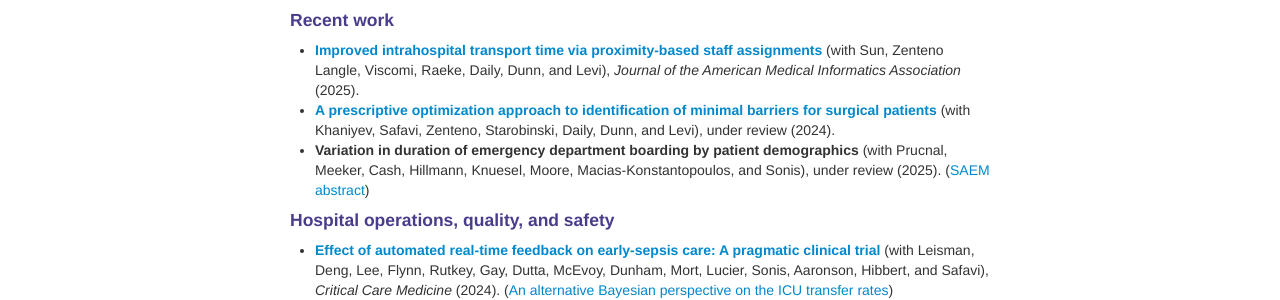
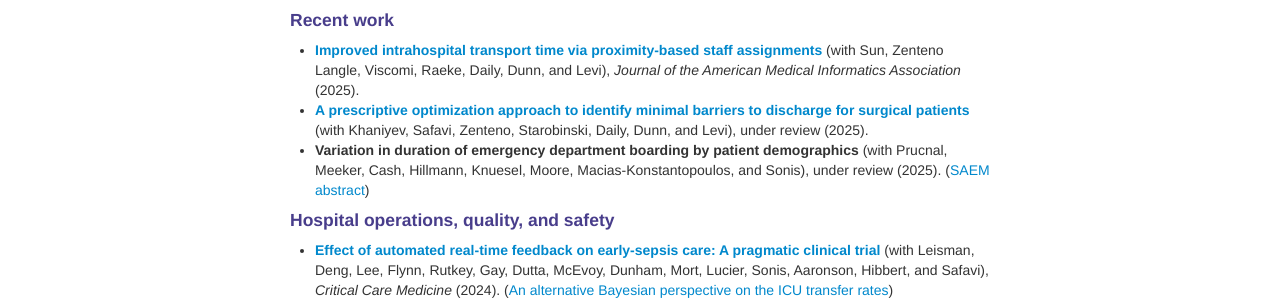
Before and after one commit to martincopenhaver/martincopenhaver.github.io, a Jekyll site: the page built from research.md, in a window 1280 px wide and 900 px high. Shown: the part 272-572 px from the top of the window. Built offline with Jekyll 4.4.1, drawn with Linux system fonts in a browser that asks for light colours.

Commit message:
Update research.md

```diff
--- a/research.md
+++ b/research.md
@@ -14,7 +14,7 @@ If you have any difficulty obtaining a copy of a paper of mine, please <a href="
 
 #### Recent work
 * [**Improved intrahospital transport time via proximity-based staff assignments**](https://doi.org/10.1093/jamia/ocaf081) (with Sun, Zenteno Langle, Viscomi, Raeke, Daily, Dunn, and Levi), _Journal of the American Medical Informatics Association_ (2025).
-* [**A prescriptive optimization approach to identification of minimal barriers for surgical patients**](https://www.medrxiv.org/content/10.1101/2023.03.24.23287694.pdf) (with Khaniyev, Safavi, Zenteno, Starobinski, Daily, Dunn, and Levi), under review (2024).
+* [**A prescriptive optimization approach to identify minimal barriers to discharge for surgical patients**](https://www.medrxiv.org/content/10.1101/2023.03.24.23287694.pdf) (with Khaniyev, Safavi, Zenteno, Starobinski, Daily, Dunn, and Levi), under review (2025).
 * **Variation in duration of emergency department boarding by patient demographics** (with Prucnal, Meeker, Cash, Hillmann, Knuesel, Moore, Macias-Konstantopoulos, and Sonis), under review (2025). ([SAEM abstract](https://www.annemergmed.com/article/S0196-0644(24)00810-2/fulltext))
 
 #### Hospital operations, quality, and safety
```
